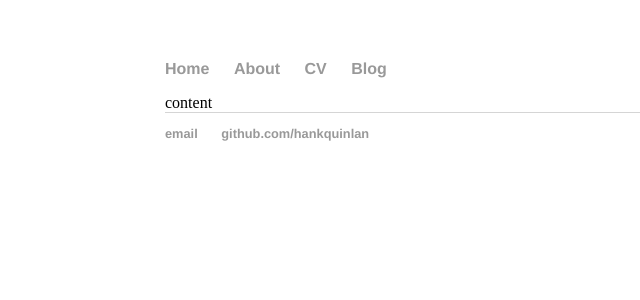
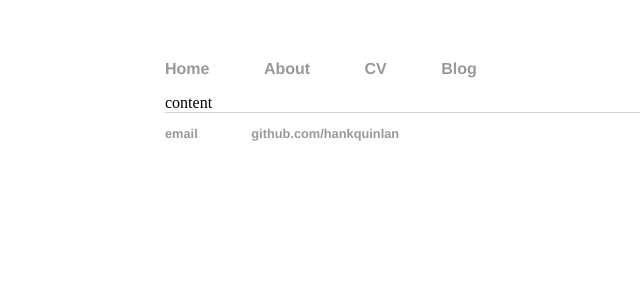
Before and after one commit to clairekantner/clairekantner, a Jekyll site: the page built from index.html, in a window 1280 px wide. Shown: the top 300 px of the page, without its empty margins (27-667 px from the left). Built offline with Jekyll 4.4.1, drawn with Linux system fonts in a browser that asks for light colours.

Commit message:
Update main.css

```diff
--- a/css/main.css
+++ b/css/main.css
@@ -10,7 +10,7 @@ nav ul, footer ul {
 }
 nav ul li, footer ul li {
     display: inline;
-    margin-right: 20px;
+    margin-right: 50px;
 }
 a {
     text-decoration: none;
@@ -18,6 +18,7 @@ a {
 }
 a:hover {
     text-decoration: underline;
+    color: #000
 }
 h1 {
     font-size: 3em;
```
